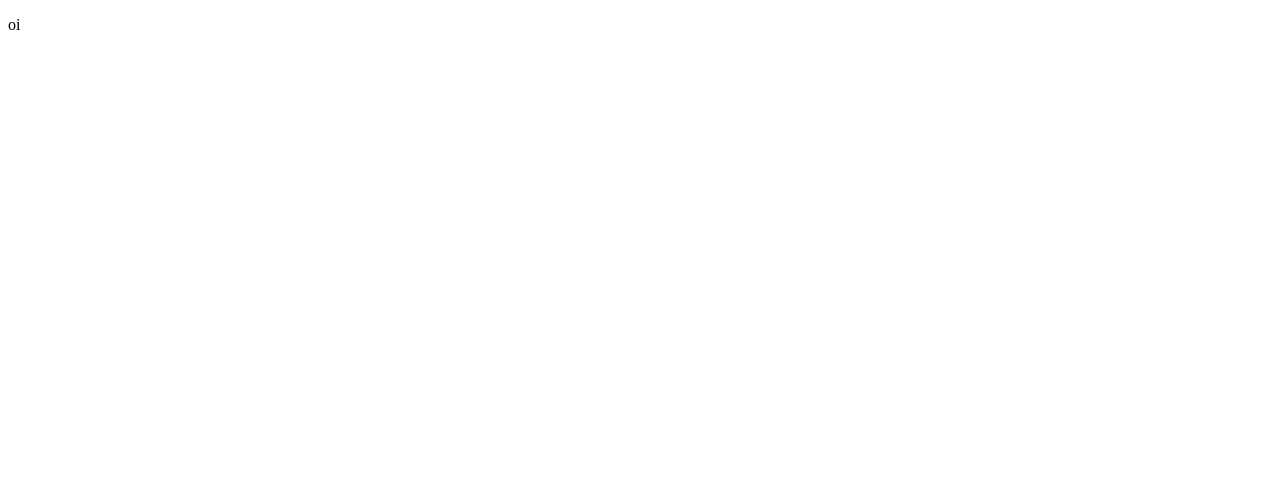
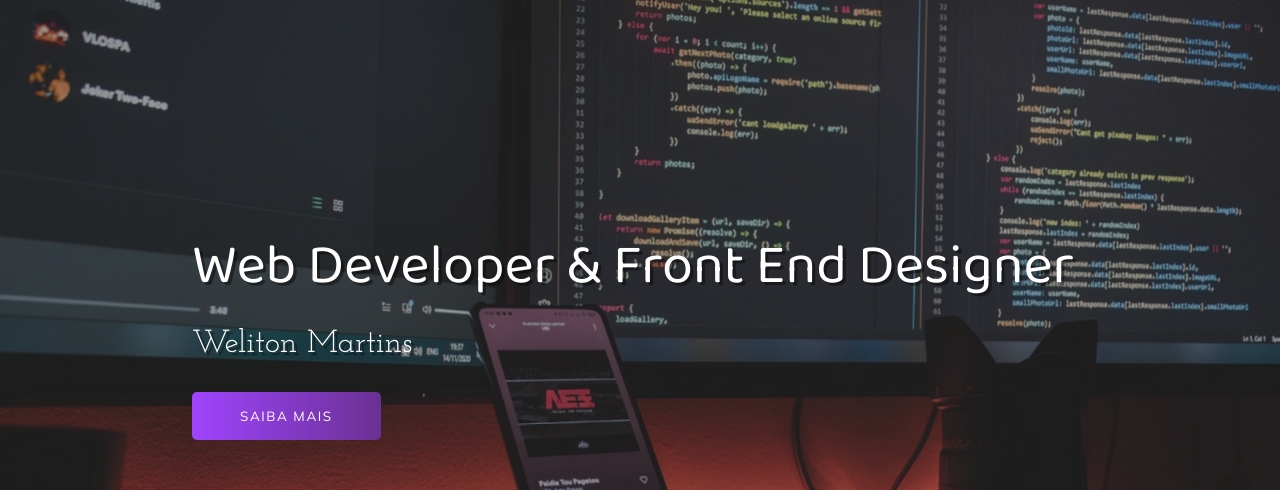
Before and after one commit to wemsilva/portfolio, a plain HTML site: page index.html in a window 1280 px wide. Shown: the top 490 px of the page. Drawn offline with Linux system fonts and the light colour scheme.

Commit message:
:package: Header

```diff
--- a/index.html
+++ b/index.html
@@ -5,9 +5,27 @@
     <meta http-equiv="X-UA-Compatible" content="IE=edge">
     <meta name="viewport" content="width=device-width, initial-scale=1.0">
     <link rel="stylesheet" href="style.css">
+    <link rel="apple-touch-icon" sizes="180x180" href="imagens/apple-touch-icon.png">
+    <link rel="icon" type="image/png" sizes="32x32" href="imagens/favicon-32x32.png">
+    <link rel="icon" type="image/png" sizes="16x16" href="imagens/favicon-16x16.png">
+    <link rel="manifest" href="/site.webmanifest">
     <title>Portfólio</title>
 </head>
 <body>
-    <p>oi</p>
+    <div class="container">
+
+        <header>
+            <div class="img-wrapper">
+            <img src="imagens/bg2.jpg" alt="">
+            </div>
+            <div class="banner">
+                <h1>Web Developer & Front End Designer</h1>
+                <p>Weliton Martins</p>
+                <button>Saiba mais</button>
+            </div>
+
+        </header>
+
+    </div>
 </body>
 </html>
--- a/style.css
+++ b/style.css
@@ -1,2 +1,94 @@
 @import url('https://fonts.googleapis.com/css2?family=Baloo+Da+2:wght@400;500;600;700;800&family=Josefin+Slab:ital,wght@0,200;0,300;0,400;0,700;1,200;1,300;1,400&family=Mulish:ital,wght@0,200;0,300;0,400;0,500;1,200;1,300&display=swap');
 @import url("https://cdnjs.cloudflare.com/ajax/libs/font-awesome/5.15.3/css/all.min.css");
+
+*{
+    margin: 0;
+    padding: 0;
+}
+
+header{
+width: 100%;
+height: 100vh;
+overflow: hidden;
+position: relative;
+}
+
+.img-wrapper{
+    width: 100%;
+    height: 100%;
+    overflow: hidden;
+    background-color:rgba(0,0,0,0.8);
+}
+
+.img-wrapper img{
+    width: 100%;
+    height: 100%;
+    object-fit: cover;
+    opacity: 0.5;
+    animation: zoom 25s;
+}
+
+@keyframes zoom {
+    0%{
+        transform: scale(1.3);
+    }
+    100%{
+        transform: scale(1);
+    }
+}
+
+.banner{
+    position: absolute;
+    top: 30%;
+    left: 15%;
+}
+
+.banner h1 {
+    color: #fff;
+    font-size: 3.5rem; /*unidade de medida "rem" é o valor vezes o tamanho padrão da pagina 16px*/
+    font-family: "baloo da 2", serif;
+    font-weight: 200;
+    text-shadow: .2rem .2rem rgba(0, 0, 0, .4);
+    line-height: 3.5rem;
+    margin-bottom: 2rem;
+    animation: moveBanner 1s forwards;
+}
+
+.banner p {
+    font-family: "Josefin Slab", serif;
+    color: #fff;
+    font-size: 2rem;
+    text-shadow: .2rem .2rem rgba(0, 0, 0, .4);
+    margin-bottom: 2rem;
+    animation: moveBanner 1.3s forwards;
+}
+
+.banner button {
+    font-family: "Mulish", serif;
+    color: #fff;
+    text-transform: uppercase;
+    letter-spacing: .1rem;
+    background: #6a3093;
+    background: -webkit-linear-gradient(to right, #a044ff, #6a3093);
+    background: linear-gradient(to right, #a044ff, #6a3093);
+    padding: 1rem 3rem;
+    border: none;
+    border-radius: 5px;
+    cursor: pointer;
+    animation: moveBanner 1.3s forwards;
+}
+
+.banner button:hover{
+    opacity: 0.8;
+}
+
+@keyframes moveBanner {
+    0%{
+        transform: translateY(10rem) rotateY(-30deg);
+        opacity: 0;
+    }
+    100%{
+        transform: translateY(0) rotateY(0);
+        opacity: 1;
+    }
+}
```
Also changed, not shown: about.txt (deleted), imagens/android-chrome-192x192.png (renamed from android-chrome-192x192.png), imagens/android-chrome-512x512.png (renamed from android-chrome-512x512.png), imagens/apple-touch-icon.png (renamed from apple-touch-icon.png), imagens/bg.jpg (added), imagens/bg2.jpg (added), imagens/bg3.jpg (added), imagens/favicon-16x16.png (renamed from favicon-16x16.png), imagens/favicon-32x32.png (renamed from favicon-32x32.png), site.webmanifest, 1 other file.
